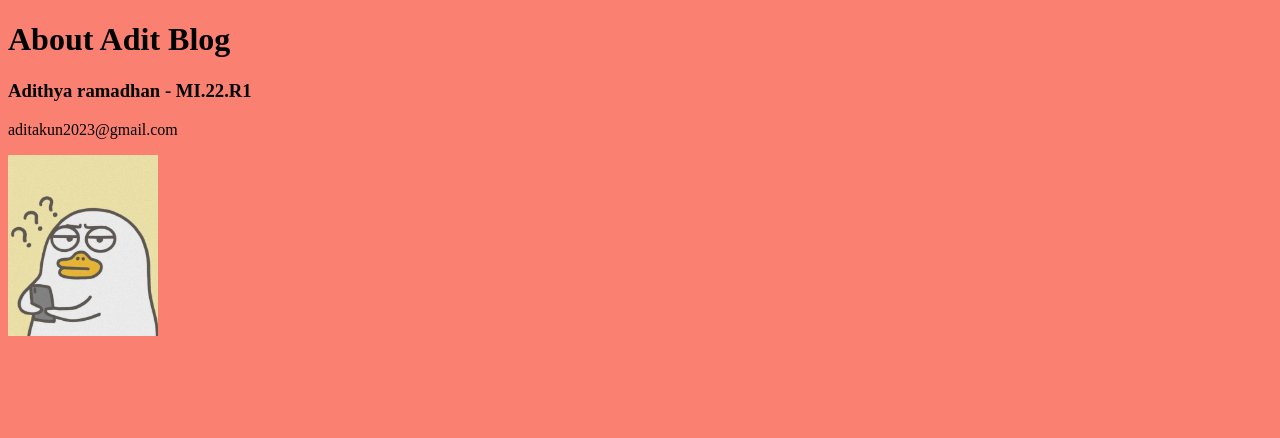
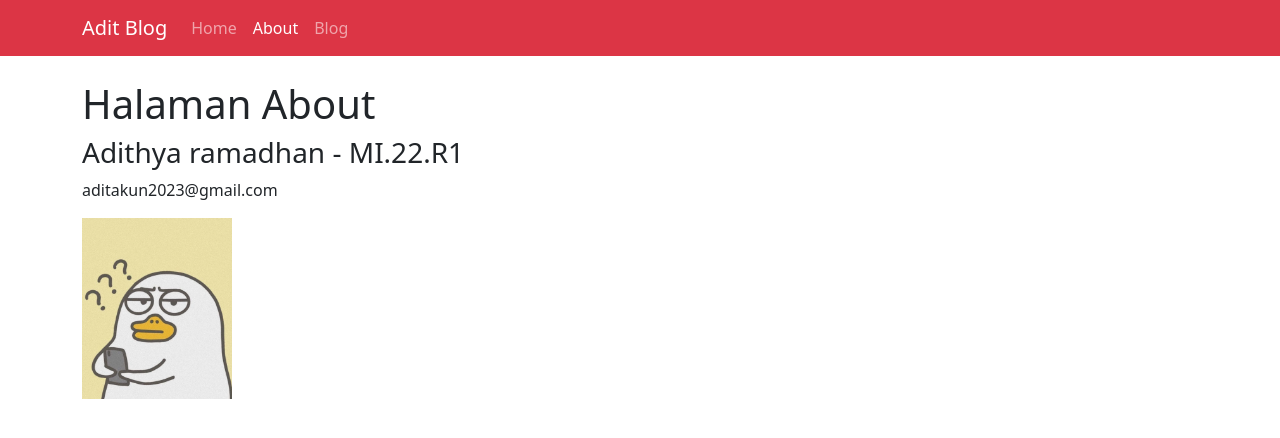
Before and after one commit to dithof/laravel-UAS, a Laravel app: page /about in a window 1280 px wide. Shown: the top 438 px of the page. Run offline with Laravel 12, Linux system fonts and the light colour scheme.

Commit message:
layout system

```diff
--- a/resources/views/about.blade.php
+++ b/resources/views/about.blade.php
@@ -1,15 +1,9 @@
-<!DOCTYPE html>
-<html lang="en">
-<head>
-    <meta charset="UTF-8">
-    <meta name="viewport" content="width=device-width, initial-scale=1.0">
-    <link rel="stylesheet" href="css/style.css">
-    <title>Adit Blog | About</title>
-</head>
-<body>
-    <h1>About Adit Blog</h1>
-     <h3><?= $name; ?></h3>
-    <P><?= $email; ?></P>
-    <img src="img/<?= $image; ?>" alt="<?= $name; ?>" width="150">
-</body>
-</html>
+@extends('layouts.main')
+@section('content')
+
+<h1>Halaman About</h1>
+<h3>{{ $name }}</h3>
+<P>{{ $email }}</P>
+<img src="img/{{ $image }}" alt="{{ $name }}" width="150">
+
+@endsection
--- /dev/null
+++ b/resources/views/layouts/main.blade.php
@@ -0,0 +1,20 @@
+<!DOCTYPE html>
+<html lang="en">
+    <head>
+        <meta charset="utf-8">
+        <meta name="viewport" content="width=device-width, initial-scale=1">
+        <link href="https://cdn.jsdelivr.net/npm/bootstrap@5.3.7/dist/css/bootstrap.min.css" rel="stylesheet" integrity="sha384-LN+7fdVzj6u52u30Kp6M/trliBMCMKTyK833zpbD+pXdCLuTusPj697FH4R/5mcr" crossorigin="anonymous">
+        <title>Adit Blog | {{ $title }}</title>
+    </head>
+    <body>
+
+        @include('partials.navbar')
+
+        <div class="container mt-4">
+            @yield('content')
+        </div>
+
+        <script src="https://cdn.jsdelivr.net/npm/bootstrap@5.3.7/dist/js/bootstrap.bundle.min.js" integrity="sha384-ndDqU0Gzau9qJ1lfW4pNLlhNTkCfHzAVBReH9diLvGRem5+R9g2FzA8ZGN954O5Q" crossorigin="anonymous"></script>
+
+    </body>
+</html>
--- /dev/null
+++ b/resources/views/partials/navbar.blade.php
@@ -0,0 +1,21 @@
+<nav class="navbar navbar-expand-lg navbar-dark bg-danger">
+    <div class="container">
+        <a class="navbar-brand" href="/">Adit Blog</a>
+        <button class="navbar-toggler" type="button" data-bs-toggle="collapse" data-bs-target="#navbarNav" aria-controls="navbarNav" aria-expanded="false" aria-label="Toggle navigation">Add commentMore actions
+            <span class="navbar-toggler-icon"></span>
+        </button>
+        <div class="collapse navbar-collapse" id="navbarNav">
+            <ul class="navbar-nav">
+                <li class="nav-item">
+                    <a class="nav-link {{ ($title === "Home") ? 'active' : '' }}" href="/">Home</a>
+                </li>
+                <li class="nav-item">
+                    <a class="nav-link {{ ($title === "About") ? 'active' : '' }}" href="/about">About</a>
+                </li>
+                <li class="nav-item">
+                    <a class="nav-link {{ ($title === "Posts") ? 'active' : '' }}" href="/blog">Blog</a>
+                </li>
+            </ul>
+        </div>
+    </div>
+</nav>
--- a/routes/web.php
+++ b/routes/web.php
@@ -3,11 +3,14 @@
 use Illuminate\Support\Facades\Route;
 
 Route::get('/', function () {
-    return view('home');
+    return view('home', [
+        "title" => "Home"
+    ]);
 });
 
 Route::get('/about', function () {
     return view('about', [
+        "title" => "About",
         "name" => "Adithya ramadhan - MI.22.R1",
         "email" => "aditakun2023@gmail.com",
         "image" => "avatar.png"
@@ -15,5 +18,6 @@ Route::get('/about', function () {
 });
 
 Route::get('/blog', function () {
-    return view('posts');
+     return view('posts', [
+        "title" => "Posts"]);
 });
```
Also changed, not shown: resources/views/home.blade.php (+4 -13 lines), resources/views/posts.blade.php (+6 -12 lines), Dokumentasi/Screenshot 2025-06-27 192612.png (added).
